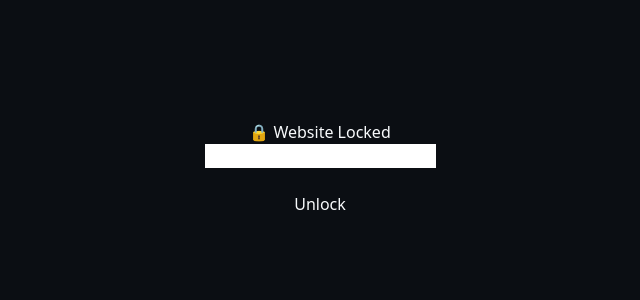
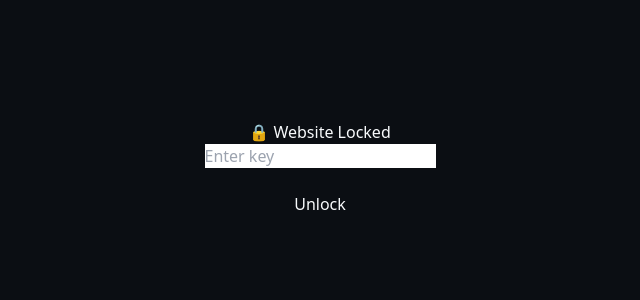
Before and after one commit to naman2012333-design/insta-shadow-2.0, a Next.js app: page /lock in a window 1280 px wide. Shown: the top 300 px of the page, without its empty margins (320-960 px from the left). Built offline with nearby package versions, Linux system fonts and the light colour scheme.

Commit message:
Fix lock screen verification flow

```diff
--- a/src/app/lock/page.tsx
+++ b/src/app/lock/page.tsx
@@ -13,6 +13,7 @@ export default function LockPage() {
 
   const unlock = async () => {
     setError("");
+
     const deviceId = localStorage.getItem("deviceId");
 
     const res = await fetch("/api/verify-key", {
@@ -22,8 +23,9 @@ export default function LockPage() {
     });
 
     const data = await res.json();
+
     if (!data.success) {
-      setError("❌ This key is already used on another device");
+      setError("❌ Invalid or already used key");
       return;
     }
 
@@ -34,7 +36,11 @@ export default function LockPage() {
   return (
     <div style={{ textAlign: "center", marginTop: 120 }}>
       <h2>🔒 Website Locked</h2>
-      <input value={key} onChange={(e) => setKey(e.target.value)} />
+      <input
+        value={key}
+        onChange={(e) => setKey(e.target.value)}
+        placeholder="Enter key"
+      />
       <br /><br />
       <button onClick={unlock}>Unlock</button>
       {error && <p style={{ color: "red" }}>{error}</p>}
```
